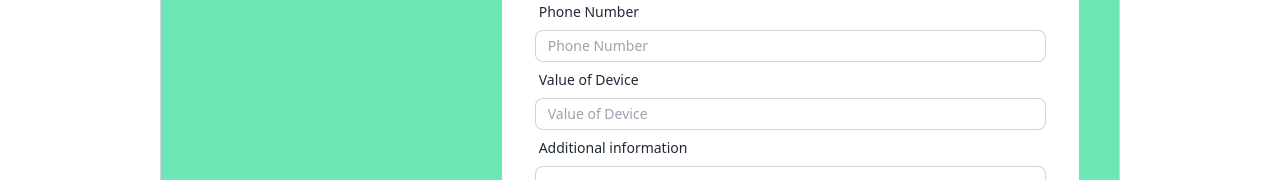
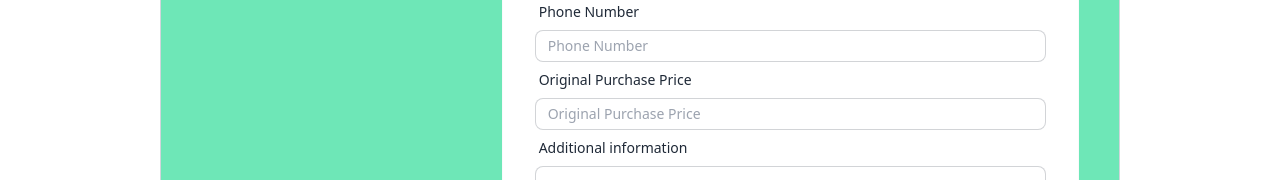
Before and after one commit to margaritahumanitarian/helpafamily, a Next.js app: page /give-devices in a window 1280 px wide. Shown: the part 740-920 px from the top of the page. Built offline with nearby package versions, Linux system fonts and the light colour scheme.

Commit message:
Align with IRS spec

```diff
--- a/pages/give-devices.js
+++ b/pages/give-devices.js
@@ -136,8 +136,8 @@ export default function GiveDevicesPage() {
                         value={phoneNumber}
                       />
                       <InputFormControl
-                        id="value-of-device"
-                        label="Value of Device"
+                        id="original-purchase-price"
+                        label="Original Purchase Price"
                         onChange={setValueOfDevice}
                         value={valueOfDevice}
                       />
```
